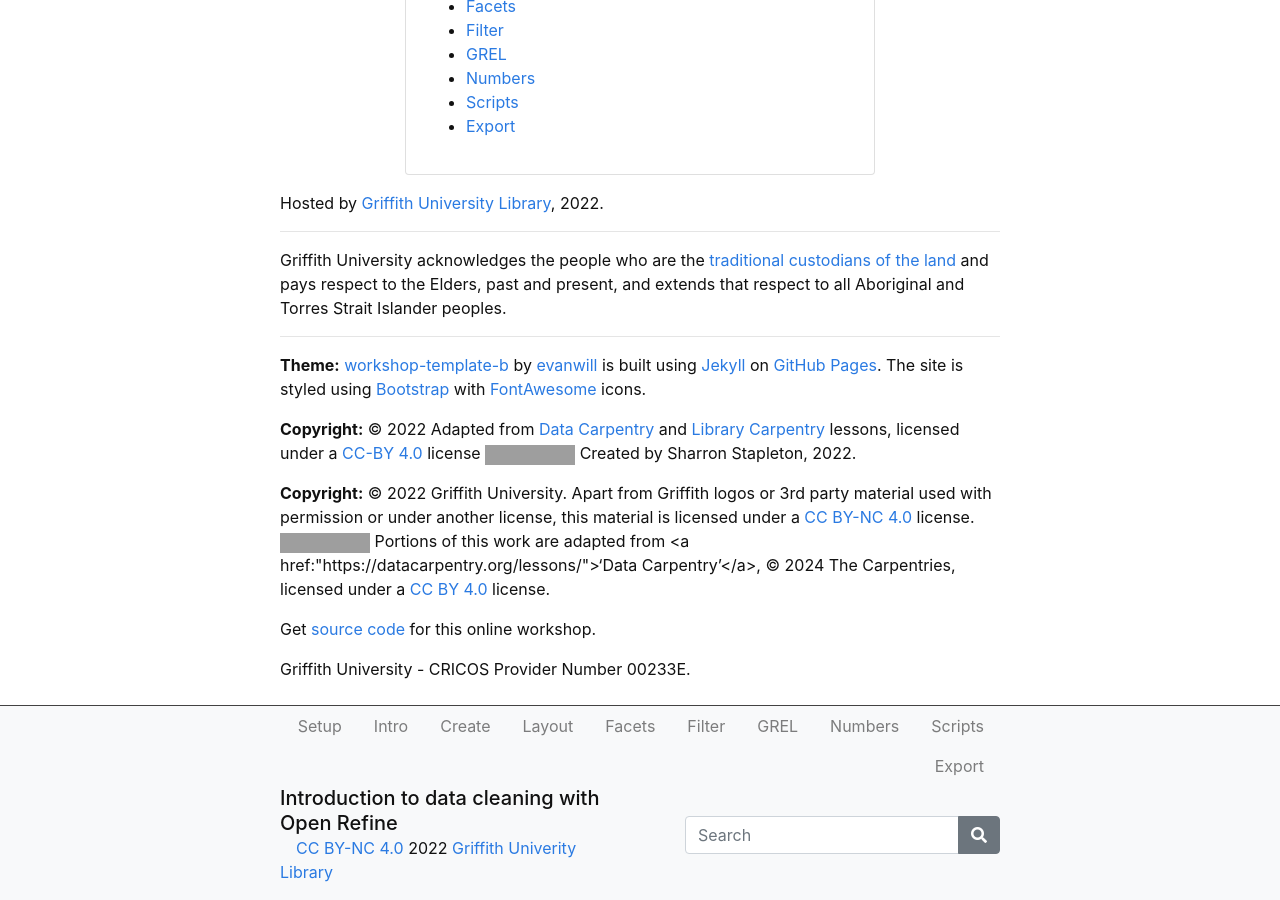
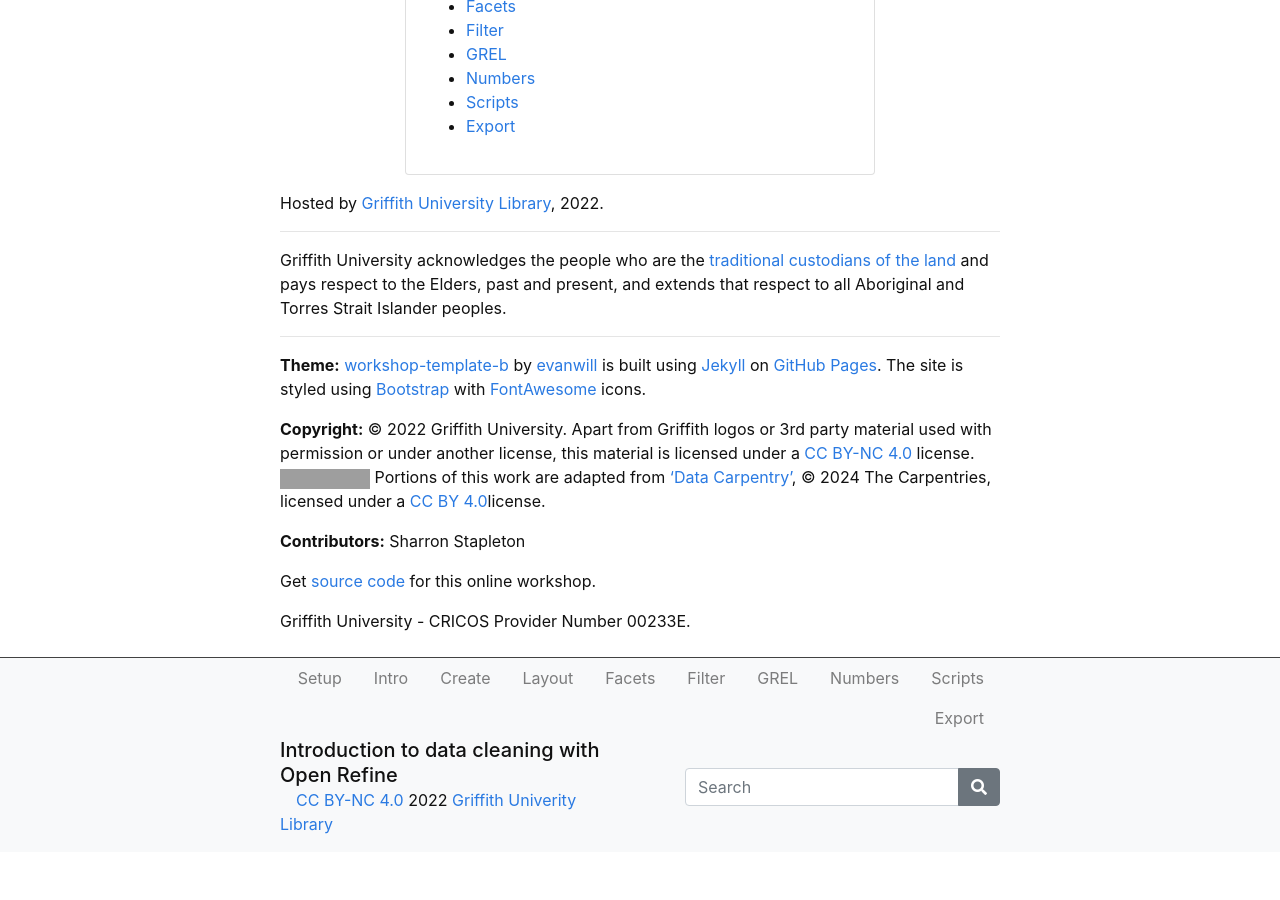
Before and after one commit to GriffithUniLibrary/data-cleaning-intro, a Jekyll site: the page built from index.md, in a window 1280 px wide and 900 px high, scrolled down 1073 px. Built offline with Jekyll 4.4.1, drawn with Linux system fonts in a browser that asks for light colours; after the commit the page ends 1925 px from its top, so only the background shows below that; grey boxes are pictures that could not be loaded.

Commit message:
Update CC-licences-MT.html

```diff
--- a/_includes/credits.html
+++ b/_includes/credits.html
@@ -1,5 +1,5 @@
 <p>Griffith University acknowledges the people who are the <a href="https://www.griffith.edu.au/about-griffith/first-peoples" target="_blank" rel="noopener">traditional custodians of the land</a> and pays respect to the Elders, past and present, and extends that respect to all Aboriginal and Torres Strait Islander peoples.</p>---
 <p><strong>Theme:</strong> <a href="https://github.com/evanwill/workshop-template-b" target="_blank" rel="noopener">workshop-template-b</a> by <a href="https://github.com/evanwill/" target="_blank" rel="noopener">evanwill</a> is built using <a href="https://jekyllrb.com/" target="_blank" rel="noopener">Jekyll</a> on <a href="https://pages.github.com/" target="_blank" rel="noopener">GitHub Pages</a>. The site is styled using <a href="https://getbootstrap.com/" target="_blank" rel="noopener">Bootstrap</a> with <a href="https://fontawesome.com/" target="_blank" rel="noopener">FontAwesome</a> icons.</p>
-<p><strong>Copyright:</strong> © {{ site.pub_year}} <a href="https://www.griffith.edu.au/library" target="_blank" rel="noopener"></a> Adapted from <a href="https://datacarpentry.org/lessons/#social-science-curriculum" target="_blank" rel="noopener">Data Carpentry</a> and <a href="https://librarycarpentry.org/lessons/" target="_blank" rel="noopener">Library Carpentry</a> lessons, licensed under a <a href="https://creativecommons.org/licenses/by/4.0/" rel="license">CC-BY 4.0 </a>license <img src="https://licensebuttons.net/l/by/4.0/88x31.png" alt="Creative Commons License"/> Created by {{ site.contributor }}, {{ site.pub_year }}.</p>
-<p><strong>Copyright:</strong> © {{ site.pub_year}} Griffith University. Apart from Griffith logos or 3rd party material used with permission or under another license, this material is licensed under a <a href="https://creativecommons.org/licenses/by-nc/4.0/" rel="license">CC BY-NC 4.0 </a>license. <img src="https://licensebuttons.net/l/by-nc/4.0/88x31.png" alt="Creative Commons License" /> Portions of this work are adapted from <a href:"https://datacarpentry.org/lessons/">‘Data Carpentry’</a>, © 2024 The Carpentries, licensed under a <a href="https://creativecommons.org/licenses/by/4.0/" rel="license">CC BY 4.0 </a>license.</p>
+<p><strong>Copyright:</strong> © {{ site.pub_year}} Griffith University. Apart from Griffith logos or 3rd party material used with permission or under another license, this material is licensed under a <a href="https://creativecommons.org/licenses/by-nc/4.0/" rel="license">CC BY-NC 4.0 </a>license. <img src="https://licensebuttons.net/l/by-nc/4.0/88x31.png" alt="Creative Commons License"/> Portions of this work are adapted from <a href="https://datacarpentry.org/lessons/">‘Data Carpentry’</a>, © 2024 The Carpentries, licensed under a <a href="https://creativecommons.org/licenses/by/4.0/" rel="license">CC BY 4.0</a>license.</p>
+<p><strong>Contributors:</strong> {% include_relative /CONTRIBUTING.md %}</p>
 <p>Get <a href="{{ site.source-code }}" target="_blank" rel="noopener">source code</a> for this online workshop.<p>
```
